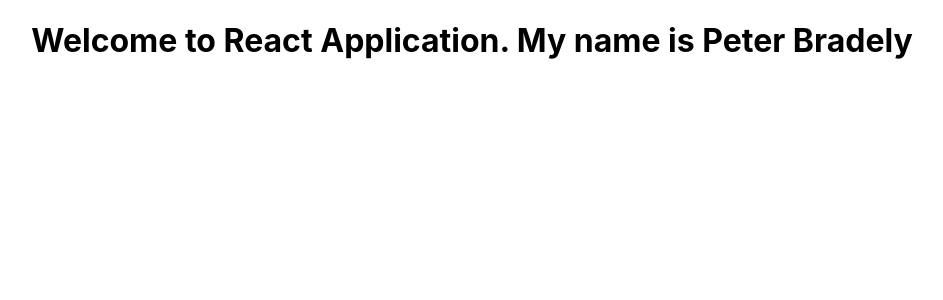
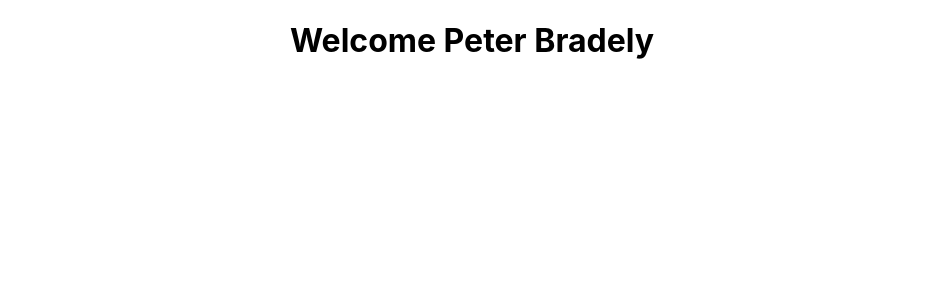
Before and after one commit to sarathiscookie/react-complete-guide, a React (Create React App) app: page / in a window 1280 px wide. Shown: the top 300 px of the page, without its empty margins (168-1111 px from the left). Built offline with nearby package versions, Linux system fonts and the light colour scheme.

Commit message:
introducting JSX

```diff
--- a/src/App.js
+++ b/src/App.js
@@ -2,20 +2,25 @@
 import './App.css';
 
 function App() {
-
   const user = {
-    firstname: 'Peter',
-    secondname: 'Bradely'
+    firstName: 'Peter',
+    lastName: 'Bradely'
   };
 
-  function name(user)
+  function greetings(user)
   {
-    return `My name is ${user.firstname} ${user.secondname}`
+    if(user) {
+      return `${user.firstName} ${user.lastName}`;
+    }
+    else {
+      return `No users`;
+    }
+
   }
 
   return (
     <div className="App">
-      <h1>Welcome to React Application. {name(user)}</h1>
+      <h1>Welcome {greetings(user)}</h1>
     </div>
   );
 }
```
